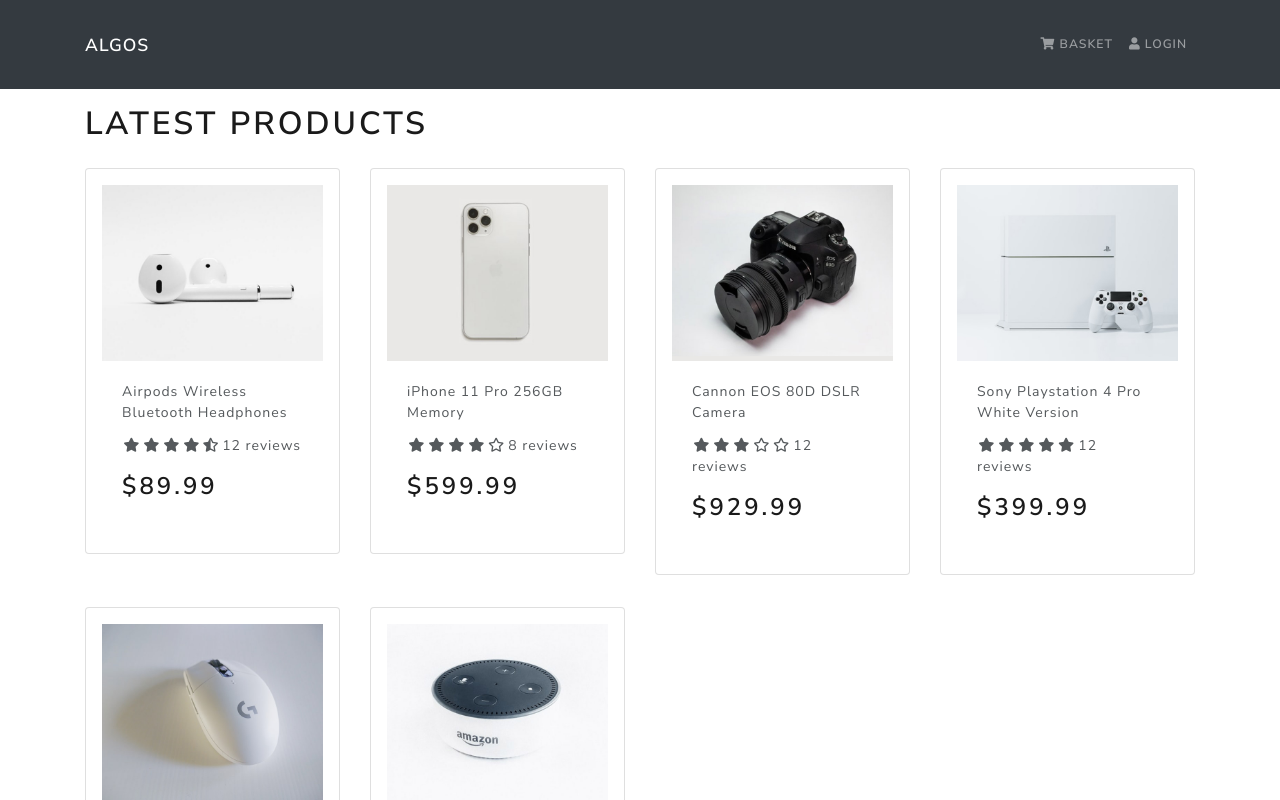
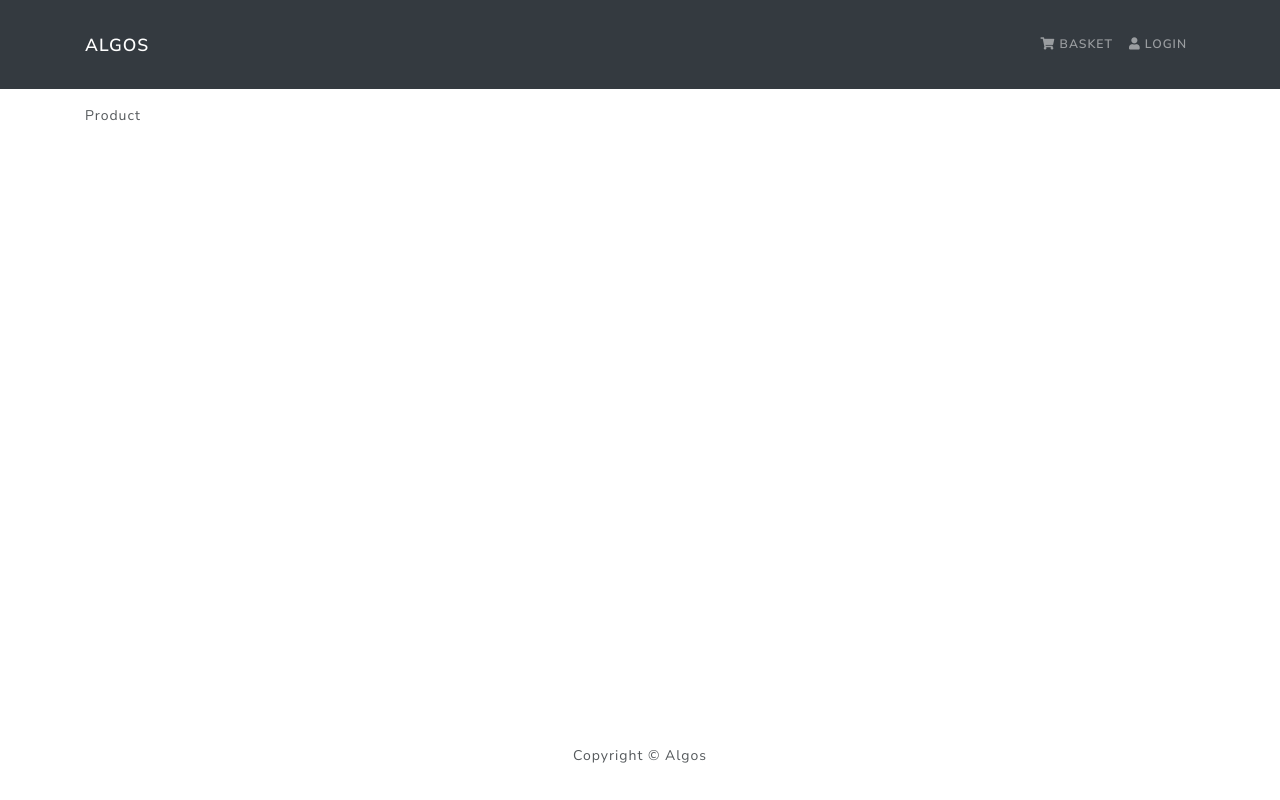
Before and after one commit to atbeesley/algos_shop, a React (Create React App) app in the folder frontend/: page /product/1 in a window 1280 px wide. Shown: the top 800 px of the page. Built offline with nearby package versions, Linux system fonts and the light colour scheme.

Commit message:
/product/ working dynamically by :id

```diff
--- a/frontend/package.json
+++ b/frontend/package.json
@@ -8,6 +8,7 @@
     "@testing-library/user-event": "^12.1.10",
     "react": "^17.0.2",
     "react-dom": "^17.0.2",
+    "react-router-dom": "^5.2.0",
     "react-scripts": "4.0.3",
     "web-vitals": "^1.0.1"
   },
--- a/frontend/src/App.js
+++ b/frontend/src/App.js
@@ -1,22 +1,24 @@
 import Header from './components/Header'
 import Footer from './components/Footer'
 import HomeScreen from './screens/HomeScreen'
-
+import ProductScreen from './screens/ProductScreen'
+import { BrowserRouter as Router, Route } from 'react-router-dom'
 import './bootstrap.min.css'
 import { Container } from 'react-bootstrap'
 
 
 const App = () => {
   return (
-    <>
+    <Router>
     <Header />
     <main className="py-3">
       <Container>
-        <HomeScreen />
+        <Route path='/' component={HomeScreen} exact />
+        <Route path='/product/:id' component={ProductScreen} />
       </Container>
     </main>
     <Footer />
-    </>
+    </Router>
   );
 }
 
--- a/frontend/src/components/Header.js
+++ b/frontend/src/components/Header.js
@@ -6,7 +6,7 @@
         <header>
             <Navbar bg="dark" variant="dark" expand="lg" collapseOnSelect>
                 <Container>
-                    <Navbar.Brand href="/home">Algos</Navbar.Brand>
+                    <Navbar.Brand href="/">Algos</Navbar.Brand>
                     <Navbar.Toggle aria-controls="basic-navbar-nav" />
                     <Navbar.Collapse id="basic-navbar-nav">
                         <Nav className="ml-auto">
--- a/frontend/src/components/Product.js
+++ b/frontend/src/components/Product.js
@@ -5,11 +5,13 @@
 const Product = ({ product }) => {
     return (
         <Card className="my-3 p-3 rounded">
-                <a href={`/product/${product._id}`}></a>
+                <a href={`/product/${product._id}`}>
                 <Card.Img src={product.image} variant='top' />
+                </a>
             <Card.Body>
-                <a href={`/product/${product._id}`}></a>
+                <a href={`/product/${product._id}`}>
                 <Card.Title as='div'><strong>{product.name}</strong></Card.Title>
+                </a>
                 <Card.Text as='div'>
                     <Rating
                         value={product.rating}
--- /dev/null
+++ b/frontend/src/screens/ProductScreen.js
@@ -0,0 +1,11 @@
+import React from 'react'
+
+const ProductScreen = () => {
+    return (
+        <div>
+            Product
+        </div>
+    )
+}
+
+export default ProductScreen
```
Also changed, not shown: 2 other files (tests, documents, lock files or other folders).
